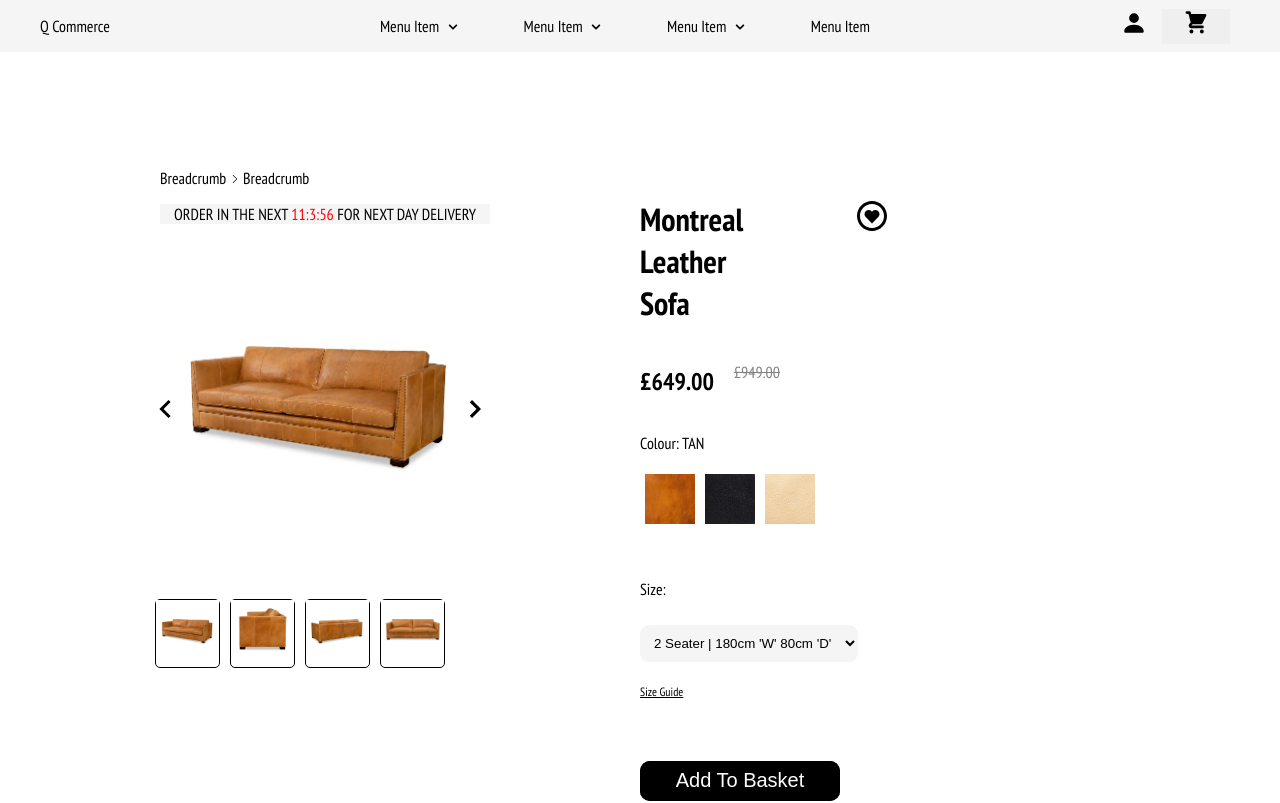
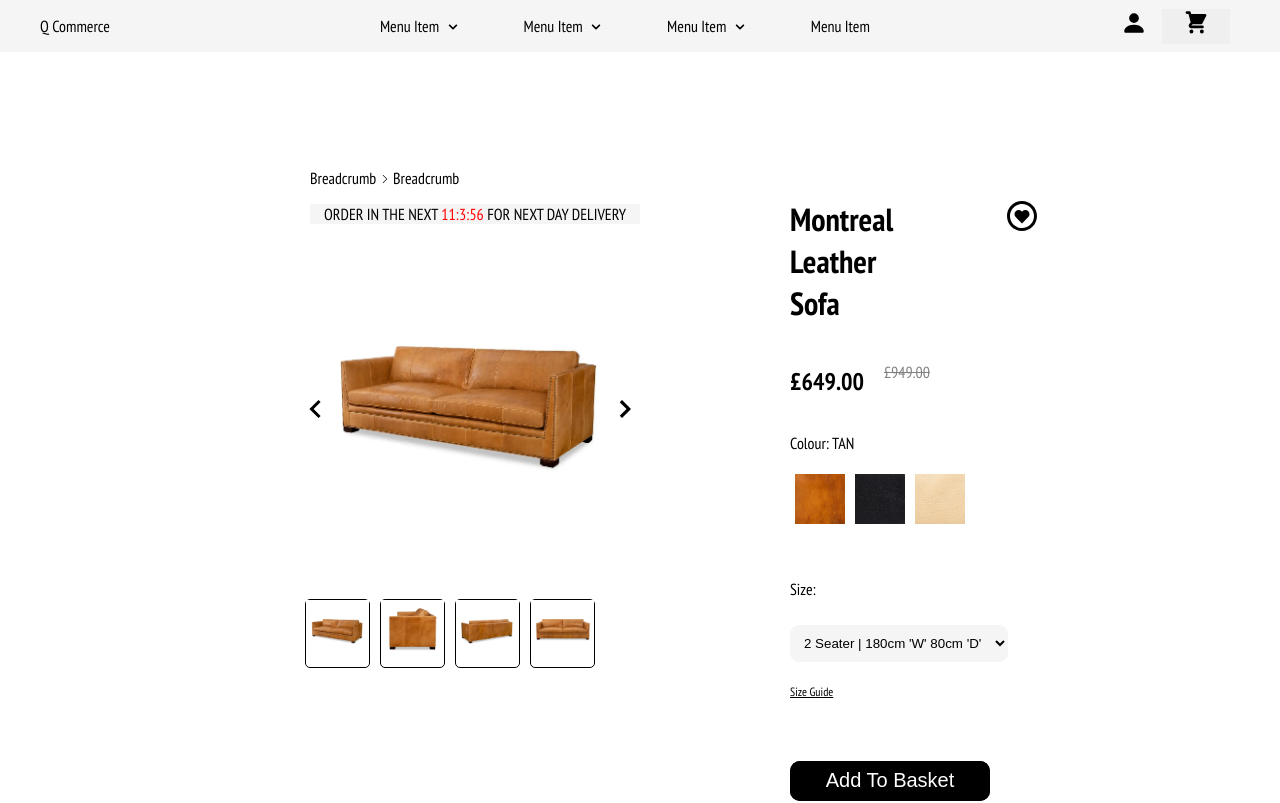
Before and after one commit to CollinsDrew/QF_Task, a React (Create React App) app in the folder qftask/: page / in a window 1280 px wide. Shown: the top 803 px of the page. Built offline with nearby package versions, Linux system fonts and the light colour scheme.

Commit message:
content component responsivness sorted

```diff
--- a/qftask/src/Styles/Content.css
+++ b/qftask/src/Styles/Content.css
@@ -47,7 +47,7 @@
 .react-slideshow-conatiner {
   max-height: 400px;
   max-width: 340px;
-  margin-left: 150px;
+  margin-left: 300px;
   margin-top: 100px;
 }
 
@@ -195,15 +195,16 @@ select {
   .imageSlider {
     width: 100%;
     height: auto;
+    margin-left: 160px !important;
   }
 
   .each-slide-effect img {
     width: 100%;
   }
 
-  .slide {
+  /* .slide {
     min-width: 300px;
-  }
+  } */
 
   .info {
     display: flex;
--- a/qftask/src/Styles/NavBar.css
+++ b/qftask/src/Styles/NavBar.css
@@ -101,6 +101,6 @@
   .navContainer {
     flex-direction: column;
     align-items: center;
-    max-width: 200px !important;
+    max-width: 375px !important;
   }
 }
```
